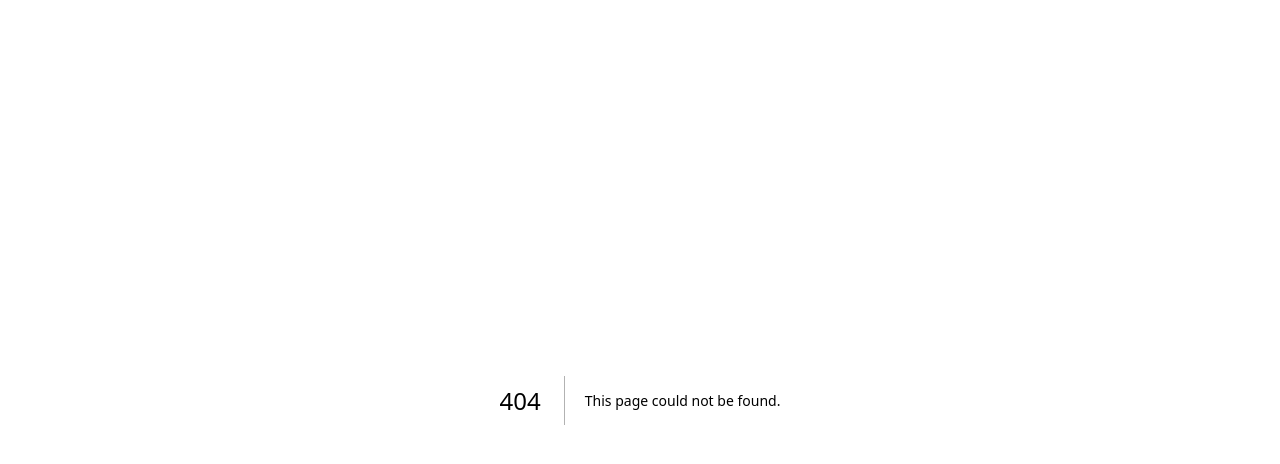
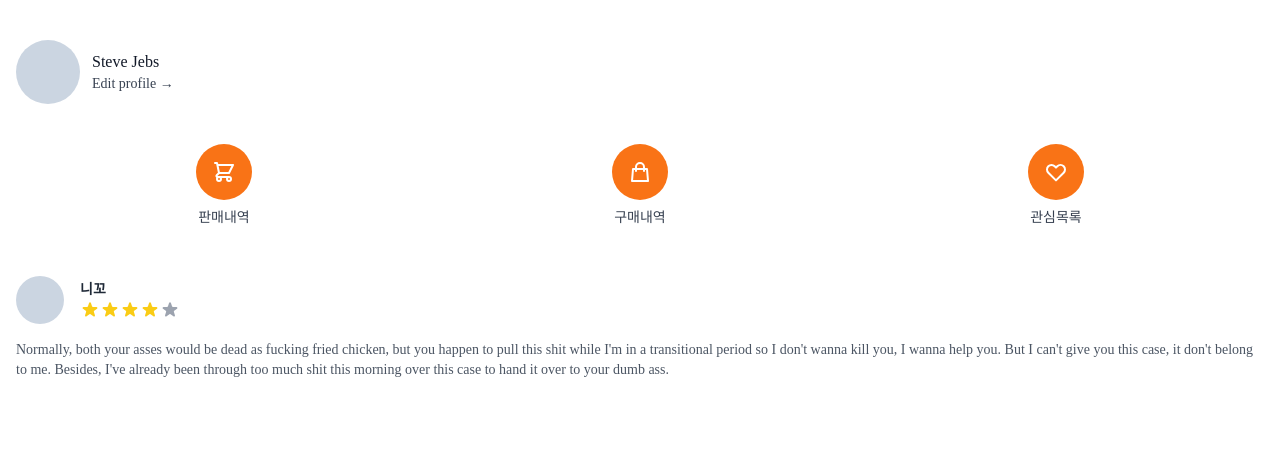
Before and after one commit to chaevid/nextjs-carrot-market, a Next.js app: page /profile in a window 1280 px wide. Before the commit this address had no page. Shown: the top 464 px of the page. Built offline with nearby package versions, Linux system fonts and the light colour scheme.

Commit message:
#5.10 Profile

```diff
--- /dev/null
+++ b/src/pages/profile.tsx
@@ -0,0 +1,130 @@
+import type { NextPage } from 'next';
+
+const Profile: NextPage = () => {
+  return (
+    <div className="py-10 px-4">
+      <div className="flex items-center space-x-3">
+        <div className="aspect-square w-16 rounded-full bg-slate-300" />
+        <div className="flex flex-col">
+          <span className="font-medium text-gray-900">Steve Jebs</span>
+          <span className="text-sm text-gray-700">Edit profile &rarr;</span>
+        </div>
+      </div>
+      <div className="mt-10 flex justify-around">
+        <div className="flex flex-col items-center space-y-2">
+          <div className="flex aspect-square w-14 items-center justify-center rounded-full bg-orange-500 text-white">
+            <svg
+              className="h-6 w-6"
+              fill="none"
+              stroke="currentColor"
+              viewBox="0 0 24 24"
+              xmlns="http://www.w3.org/2000/svg">
+              <path
+                strokeLinecap="round"
+                strokeLinejoin="round"
+                strokeWidth="2"
+                d="M3 3h2l.4 2M7 13h10l4-8H5.4M7 13L5.4 5M7 13l-2.293 2.293c-.63.63-.184 1.707.707 1.707H17m0 0a2 2 0 100 4 2 2 0 000-4zm-8 2a2 2 0 11-4 0 2 2 0 014 0z"></path>
+            </svg>
+          </div>
+          <span className="text-sm font-medium text-gray-700">판매내역</span>
+        </div>
+        <div className="flex flex-col items-center space-y-2">
+          <div className="flex aspect-square w-14 items-center justify-center rounded-full bg-orange-500 text-white">
+            <svg
+              className="h-6 w-6"
+              fill="none"
+              stroke="currentColor"
+              viewBox="0 0 24 24"
+              xmlns="http://www.w3.org/2000/svg">
+              <path
+                strokeLinecap="round"
+                strokeLinejoin="round"
+                strokeWidth="2"
+                d="M16 11V7a4 4 0 00-8 0v4M5 9h14l1 12H4L5 9z"></path>
+            </svg>
+          </div>
+          <span className="text-sm font-medium text-gray-700">구매내역</span>
+        </div>
+        <div className="flex flex-col items-center space-y-2">
+          <div className="flex aspect-square w-14 items-center justify-center rounded-full bg-orange-500 text-white">
+            <svg
+              className="h-6 w-6"
+              fill="none"
+              stroke="currentColor"
+              viewBox="0 0 24 24"
+              xmlns="http://www.w3.org/2000/svg">
+              <path
+                strokeLinecap="round"
+                strokeLinejoin="round"
+                strokeWidth="2"
+                d="M4.318 6.318a4.5 4.5 0 000 6.364L12 20.364l7.682-7.682a4.5 4.5 0 00-6.364-6.364L12 7.636l-1.318-1.318a4.5 4.5 0 00-6.364 0z"></path>
+            </svg>
+          </div>
+          <span className="text-sm font-medium text-gray-700">관심목록</span>
+        </div>
+      </div>
+      <div className="mt-12">
+        <div className="flex items-center space-x-4">
+          <div className="aspect-square w-12 rounded-full bg-slate-300" />
+          <div>
+            <h4 className="text-sm font-bold text-gray-800">니꼬</h4>
+            <div className="flex">
+              <svg
+                className="h-5 w-5 text-yellow-400"
+                xmlns="http://www.w3.org/2000/svg"
+                viewBox="0 0 20 20"
+                fill="currentColor"
+                aria-hidden="true">
+                <path d="M9.049 2.927c.3-.921 1.603-.921 1.902 0l1.07 3.292a1 1 0 00.95.69h3.462c.969 0 1.371 1.24.588 1.81l-2.8 2.034a1 1 0 00-.364 1.118l1.07 3.292c.3.921-.755 1.688-1.54 1.118l-2.8-2.034a1 1 0 00-1.175 0l-2.8 2.034c-.784.57-1.838-.197-1.539-1.118l1.07-3.292a1 1 0 00-.364-1.118L2.98 8.72c-.783-.57-.38-1.81.588-1.81h3.461a1 1 0 00.951-.69l1.07-3.292z" />
+              </svg>
+              <svg
+                className="h-5 w-5 text-yellow-400"
+                xmlns="http://www.w3.org/2000/svg"
+                viewBox="0 0 20 20"
+                fill="currentColor"
+                aria-hidden="true">
+                <path d="M9.049 2.927c.3-.921 1.603-.921 1.902 0l1.07 3.292a1 1 0 00.95.69h3.462c.969 0 1.371 1.24.588 1.81l-2.8 2.034a1 1 0 00-.364 1.118l1.07 3.292c.3.921-.755 1.688-1.54 1.118l-2.8-2.034a1 1 0 00-1.175 0l-2.8 2.034c-.784.57-1.838-.197-1.539-1.118l1.07-3.292a1 1 0 00-.364-1.118L2.98 8.72c-.783-.57-.38-1.81.588-1.81h3.461a1 1 0 00.951-.69l1.07-3.292z" />
+              </svg>
+              <svg
+                className="h-5 w-5 text-yellow-400"
+                xmlns="http://www.w3.org/2000/svg"
+                viewBox="0 0 20 20"
+                fill="currentColor"
+                aria-hidden="true">
+                <path d="M9.049 2.927c.3-.921 1.603-.921 1.902 0l1.07 3.292a1 1 0 00.95.69h3.462c.969 0 1.371 1.24.588 1.81l-2.8 2.034a1 1 0 00-.364 1.118l1.07 3.292c.3.921-.755 1.688-1.54 1.118l-2.8-2.034a1 1 0 00-1.175 0l-2.8 2.034c-.784.57-1.838-.197-1.539-1.118l1.07-3.292a1 1 0 00-.364-1.118L2.98 8.72c-.783-.57-.38-1.81.588-1.81h3.461a1 1 0 00.951-.69l1.07-3.292z" />
+              </svg>
+              <svg
+                className="h-5 w-5 text-yellow-400"
+                xmlns="http://www.w3.org/2000/svg"
+                viewBox="0 0 20 20"
+                fill="currentColor"
+                aria-hidden="true">
+                <path d="M9.049 2.927c.3-.921 1.603-.921 1.902 0l1.07 3.292a1 1 0 00.95.69h3.462c.969 0 1.371 1.24.588 1.81l-2.8 2.034a1 1 0 00-.364 1.118l1.07 3.292c.3.921-.755 1.688-1.54 1.118l-2.8-2.034a1 1 0 00-1.175 0l-2.8 2.034c-.784.57-1.838-.197-1.539-1.118l1.07-3.292a1 1 0 00-.364-1.118L2.98 8.72c-.783-.57-.38-1.81.588-1.81h3.461a1 1 0 00.951-.69l1.07-3.292z" />
+              </svg>
+              <svg
+                className="h-5 w-5 text-gray-400"
+                xmlns="http://www.w3.org/2000/svg"
+                viewBox="0 0 20 20"
+                fill="currentColor"
+                aria-hidden="true">
+                <path d="M9.049 2.927c.3-.921 1.603-.921 1.902 0l1.07 3.292a1 1 0 00.95.69h3.462c.969 0 1.371 1.24.588 1.81l-2.8 2.034a1 1 0 00-.364 1.118l1.07 3.292c.3.921-.755 1.688-1.54 1.118l-2.8-2.034a1 1 0 00-1.175 0l-2.8 2.034c-.784.57-1.838-.197-1.539-1.118l1.07-3.292a1 1 0 00-.364-1.118L2.98 8.72c-.783-.57-.38-1.81.588-1.81h3.461a1 1 0 00.951-.69l1.07-3.292z" />
+              </svg>
+            </div>
+          </div>
+        </div>
+        <div className="mt-4 text-sm text-gray-600">
+          <p>
+            Normally, both your asses would be dead as fucking fried chicken,
+            but you happen to pull this shit while I&apos;m in a transitional
+            period so I don&apos;t wanna kill you, I wanna help you. But I
+            can&apos;t give you this case, it don&apos;t belong to me. Besides,
+            I&apos;ve already been through too much shit this morning over this
+            case to hand it over to your dumb ass.
+          </p>
+        </div>
+      </div>
+    </div>
+  );
+};
+
+export default Profile;
```
